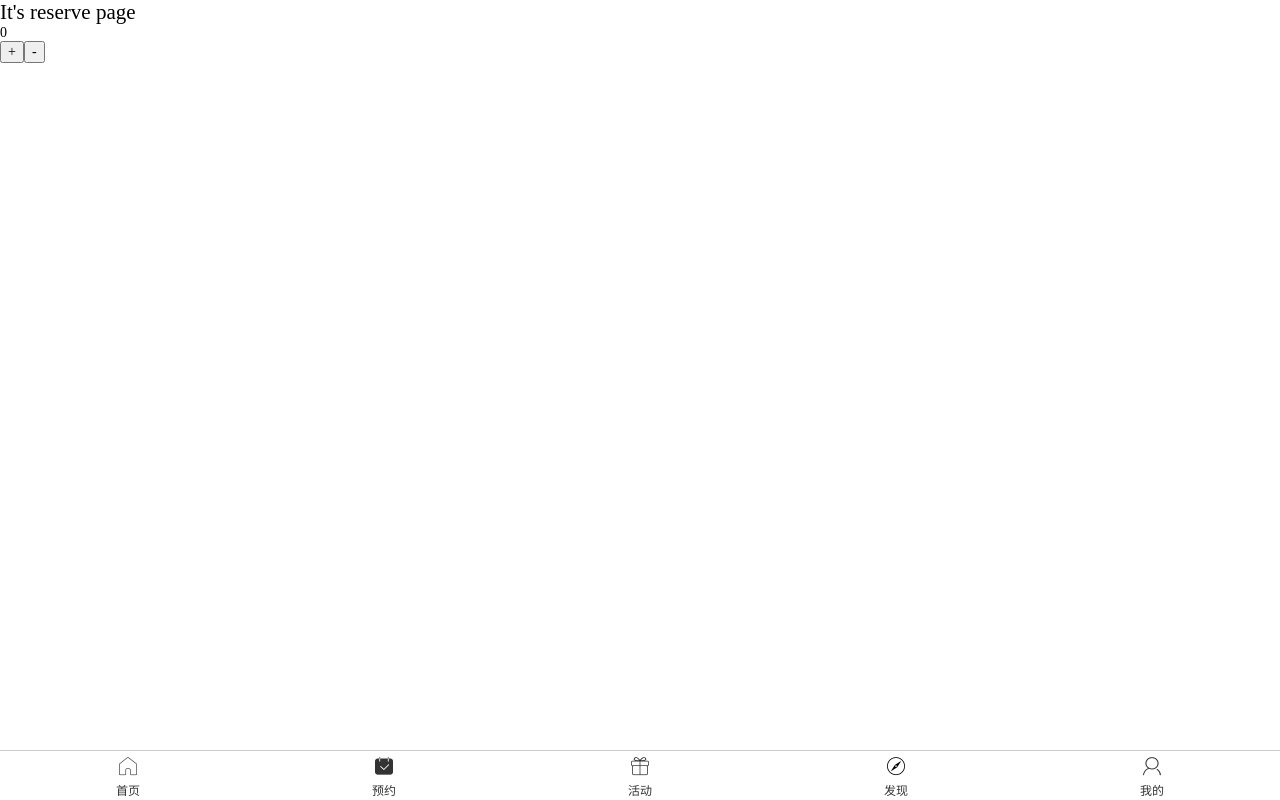
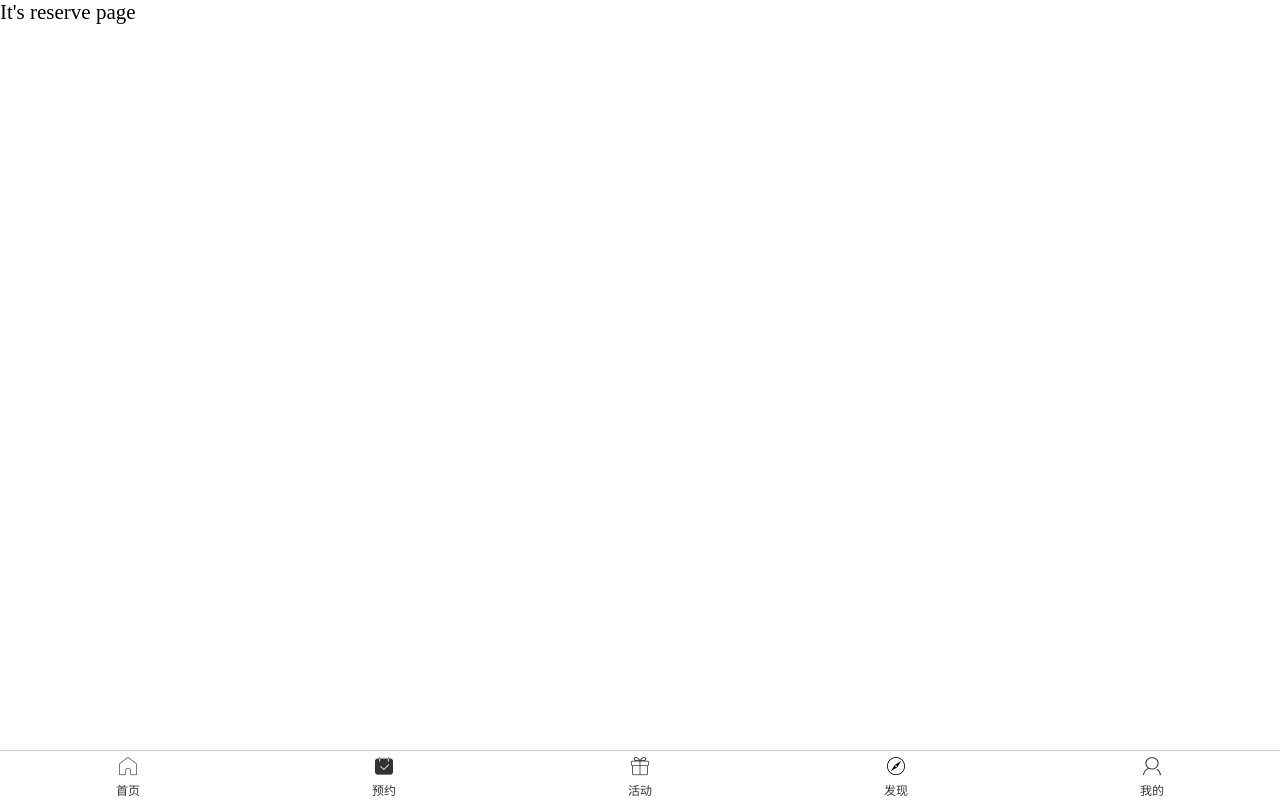
Before and after one commit to WeCantStop/App_Angular4, an Angular app: page /reserve in a window 1280 px wide. Built offline with nearby package versions, Linux system fonts and the light colour scheme.

Commit message:
Revert "test"
This reverts commit 2fca03f4287b31ec61665baa8bdc264259f075fb.

```diff
--- a/src/app/pages/reserve/reserve.component.html
+++ b/src/app/pages/reserve/reserve.component.html
@@ -2,9 +2,4 @@
 <h2>
   It's reserve page
 </h2>
-<div>
-  <p class="result">{{count}}</p>
-  <button (click)="addOne()">+</button>
-  <button (click)="MuseOne()">-</button>
-</div>
 <app-nav-tab index="2"></app-nav-tab>
--- a/src/app/pages/reserve/reserve.component.ts
+++ b/src/app/pages/reserve/reserve.component.ts
@@ -1,4 +1,4 @@
-import { Component, Input, OnInit, OnChanges, SimpleChanges } from '@angular/core';
+import { Component, OnInit } from '@angular/core';
 import { NavTabComponent } from './../../common/nav-tab/nav-tab.component';
 
 @Component({
@@ -6,27 +6,11 @@ import { NavTabComponent } from './../../common/nav-tab/nav-tab.component';
   templateUrl: './reserve.component.html',
   styleUrls: ['./reserve.component.css']
 })
-export class ReserveComponent implements OnChanges, OnInit {
-  @Input() count: number;
+export class ReserveComponent implements OnInit {
 
-  constructor() {
-    this.count = 0;
-   }
+  constructor() { }
 
   ngOnInit() {
   }
 
-  /* 它会获得一个 SimpleChanges 对象，包含绑定属性的新值和旧值，它主要用于监测组件输入属性的变化 */
-  ngOnChanges(changes: SimpleChanges) {
-    console.dir(changes['count']);
-  }
-
-  addOne(): void {
-    this.count++;
-  }
-
-  MuseOne(): void {
-    this.count--;
-  }
-
 }
```
